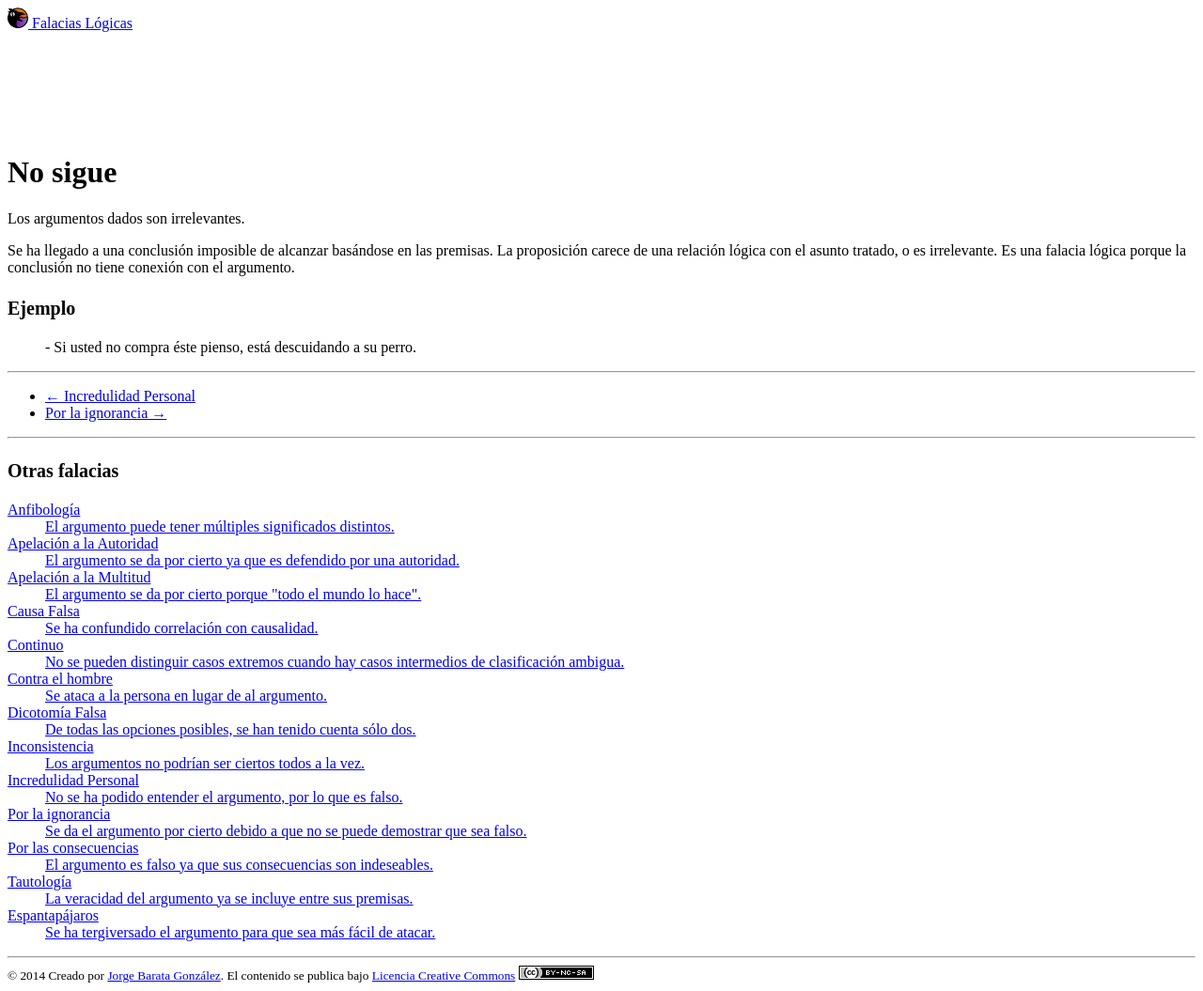
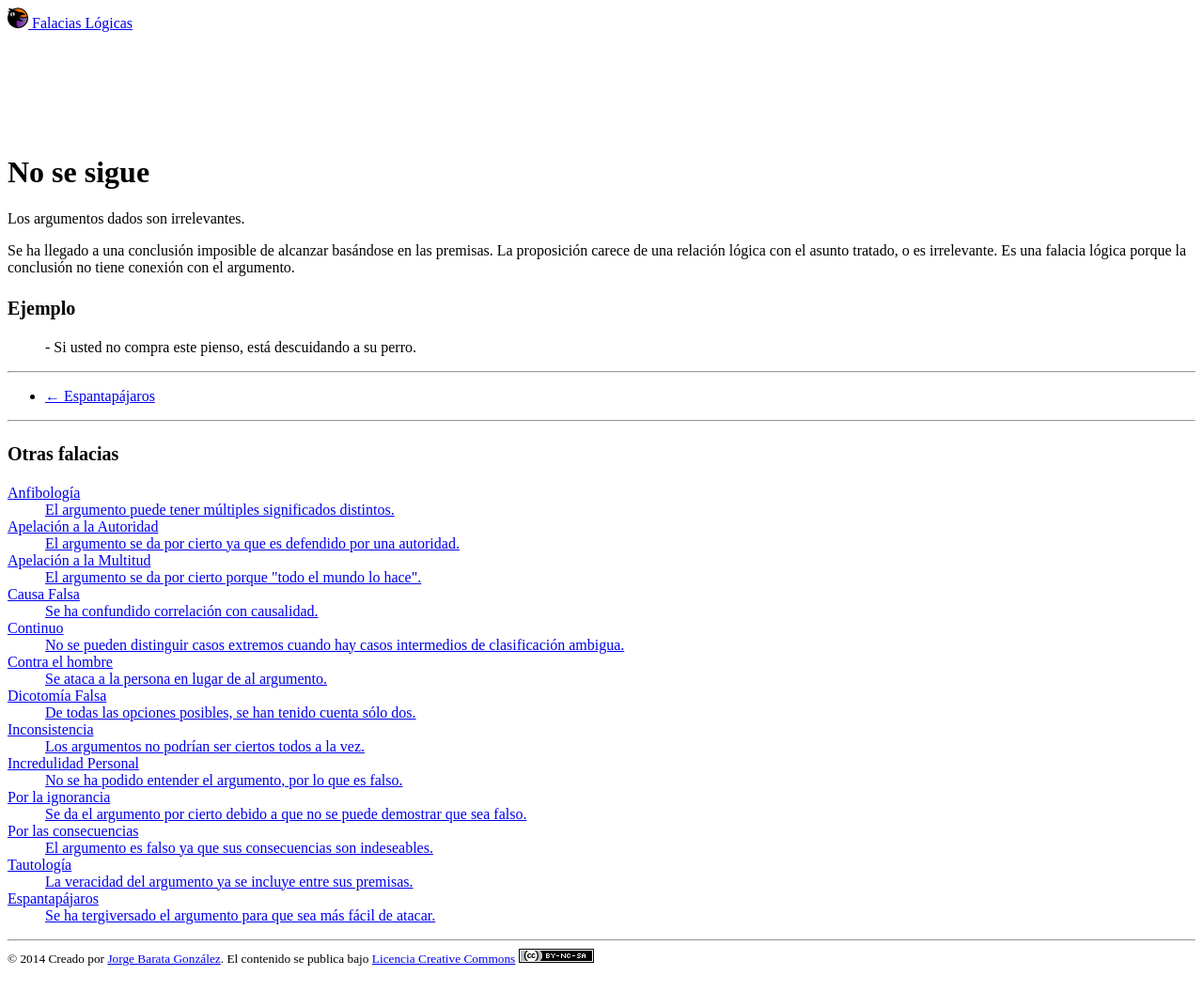
Before and after one commit to jorgebg/falaciaslogicas.com, a Jekyll site: the page built from _posts/2014-12-02-no-se-sigue.md, in a window 1280 px wide. Shown: the whole page at 94% size. Built offline with Jekyll 4.4.1, drawn with Linux system fonts in a browser that asks for light colours; nearby versions of some CDN libraries; some web fonts are replaced.

Commit message:
No se sigue

```diff
--- a/_posts.yml
+++ b/_posts.yml
@@ -144,7 +144,7 @@
 #  Jorge no miente cuando se pone serio. Ahora está hablando muy serio, por lo
 #  que está diciendo la verdad.
 
-- title: No sigue
+- title: No se sigue
 #  title: Peras con Manzanas
   latin: Non Sequitur
   tagline: Los argumentos dados son irrelevantes.
@@ -153,7 +153,7 @@
     La proposición carece de una relación lógica con el asunto tratado, o es irrelevante.
     Es una falacia lógica porque la conclusión no tiene conexión con el argumento.
   example: |
-    - Si usted no compra éste pienso, está descuidando a su perro.
+    - Si usted no compra este pienso, está descuidando a su perro.
 
 - title: Anfibología
   tagline: El argumento puede tener múltiples significados distintos.
--- a/_posts/2013-03-29-no-sigue.md
+++ b/_posts/2014-12-02-no-se-sigue.md
@@ -1,14 +1,14 @@
 ---
 layout: post
-title: No sigue
+title: No se sigue
 latin: Non Sequitur
 tagline: Los argumentos dados son irrelevantes.
-example: ! '- Si usted no compra éste pienso, está descuidando a su perro.
+example: ! '- Si usted no compra este pienso, está descuidando a su perro.
 
 '
-slug: no-sigue
+slug: no-se-sigue
 description: Los argumentos dados son irrelevantes.
-keywords: no sigue, falacias lógicas
+keywords: no se sigue, falacias lógicas
 
 ---
 Se ha llegado a una conclusión imposible de alcanzar basándose en las premisas. La proposición carece de una relación lógica con el asunto tratado, o es irrelevante. Es una falacia lógica porque la conclusión no tiene conexión con el argumento.
```
